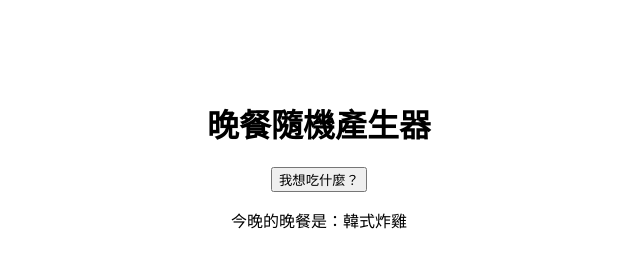
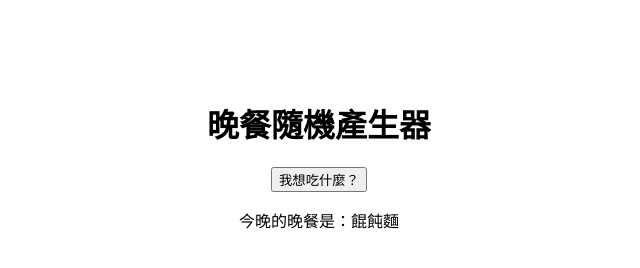
Before and after one commit to adyuwa/yuwaeat, a plain HTML site: page index.html in a window 1280 px wide. Both pictures are taken after a click on the button "我想吃什麼？". Shown: the full height of the page, 321-961 px from the left. Drawn offline with Linux system fonts and the light colour scheme.

Commit message:
index.html

```diff
--- a/index.html
+++ b/index.html
@@ -20,18 +20,24 @@
     <script>
         function generateDinner() {
             const dinners = [
-                "炸雞",
-                "披薩",
-                "壽司",
-                "義大利麵",
-                "火鍋",
-                "漢堡",
-                "拉麵",
-                "韓式炸雞",
-                "中式炒飯",
-                "墨西哥炸捲",
-                "印度咖哩",
-                "素食沙拉"
+                "陽春麵",
+                "乾麵",
+                "油麵",
+                "意麵",
+                "米粉",
+                "冬粉",
+                "榨菜肉絲麵",
+                "客家粄條",
+                "當歸麵線",
+                "當歸麵",
+                "餛飩麵",
+                "肉燥拉麵",
+                "水餃",
+                "魯肉飯",
+                "肉羹麵",
+                "紅燒牛肉燴飯",
+                "蠔油豬肉燴飯",
+                "咖哩雞肉飯"
             ];
 
             const randomIndex = Math.floor(Math.random() * dinners.length);
```
